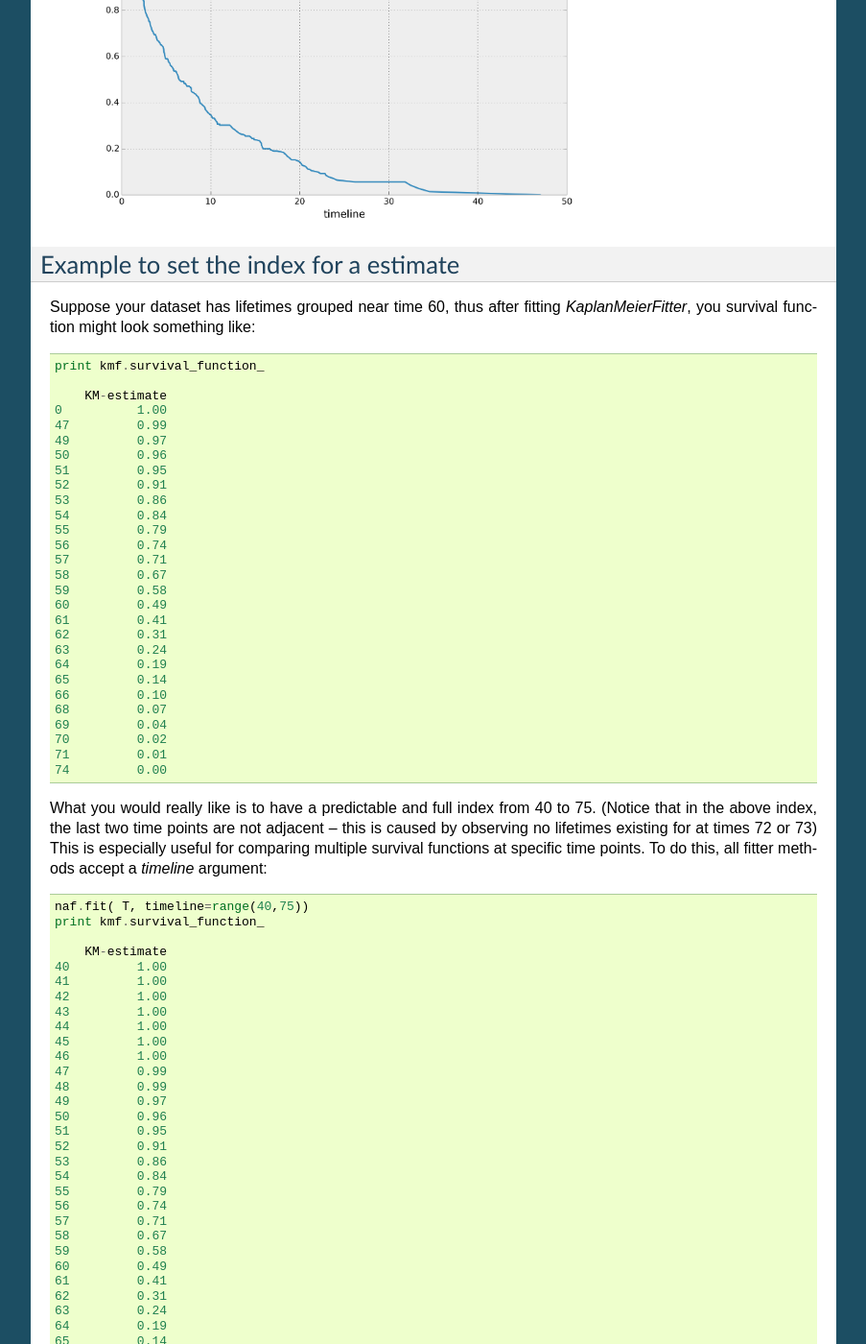
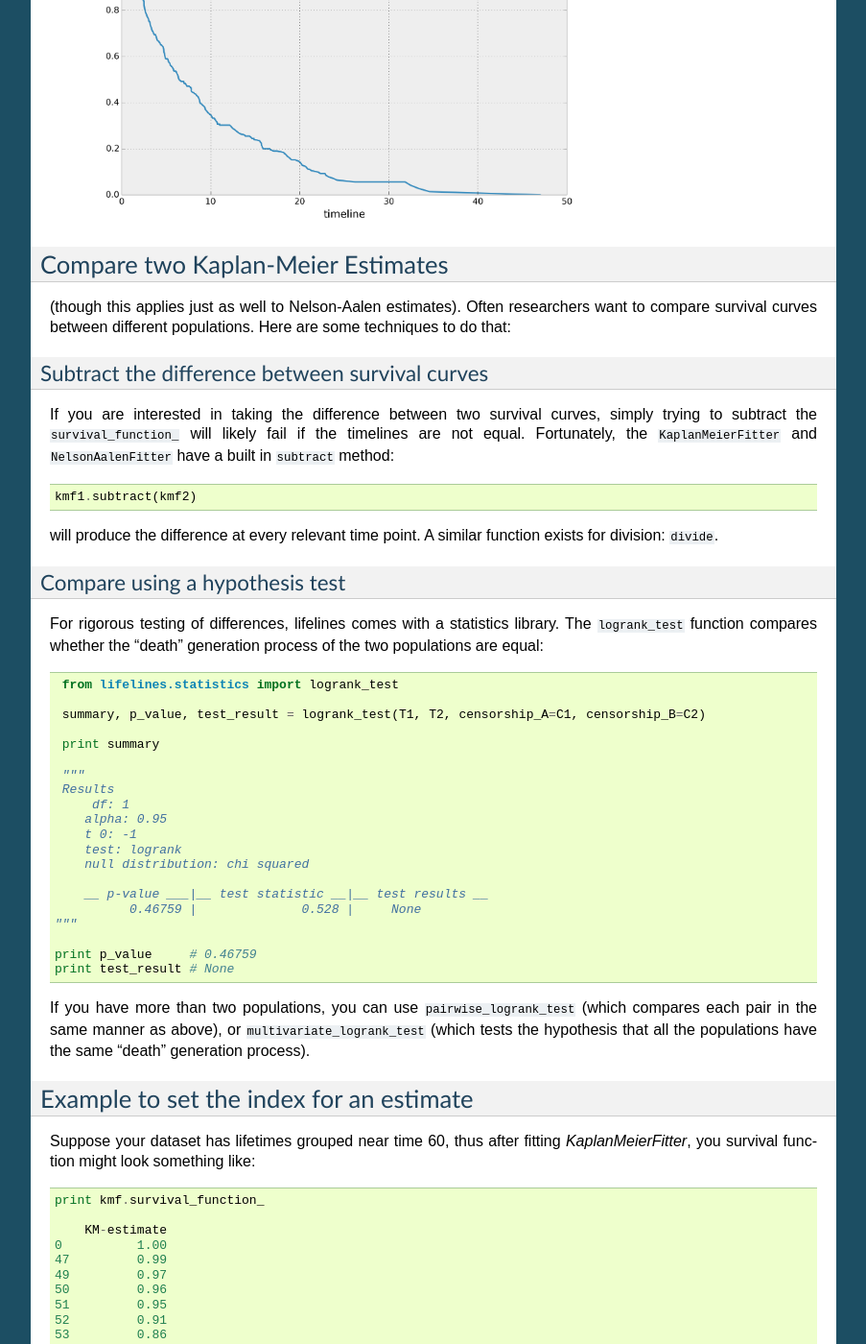
Before and after one commit to CamDavidsonPilon/lifelines, a Sphinx documentation site: the page built from docs/examples.rst, in a window 1280 px wide and 1400 px high, scrolled down 2407 px. Shown: the whole window at 96% size, without its empty margins (198-1101 px from the left). Built offline with Sphinx 7.4.7, drawn with Linux system fonts in a browser that asks for light colours; formulas are drawn with MathJax 3; some of the changed text lies outside the part shown.

Commit message:
adding subtract and divide function, which closes #33. Adding new docs on tests

```diff
--- a/docs/examples.rst
+++ b/docs/examples.rst
@@ -105,8 +105,62 @@ Hide confidence intervals
    :height: 300
 
 
+Compare two Kaplan-Meier Estimates
+##############################################
 
-Example to set the index for a estimate
+(though this applies just as well to Nelson-Aalen estimates). Often researchers want to compare
+survival curves between different populations. Here are some techniques to do that:
+
+Subtract the difference between survival curves
+^^^^^^^^^^^^^^^^^^^^^^^^^^^^^^^^^^^^^^^^^^^^^^^
+
+If you are interested in taking the difference between two survival curves, simply trying to
+subtract the ``survival_function_`` will likely fail if the timelines are not equal. Fortunately,
+the ``KaplanMeierFitter`` and ``NelsonAalenFitter`` have a built in ``subtract`` method:
+
+.. code-block:: python
+
+    kmf1.subtract(kmf2)
+
+will produce the difference at every relevant time point. A similar function exists for division: ``divide``.
+
+Compare using a hypothesis test
+^^^^^^^^^^^^^^^^^^^^^^^^^^^^^^^^^^^^^^^^^^^^^^^
+
+For rigorous testing of differences, lifelines comes with a statistics library. The ``logrank_test`` function
+compares whether the "death" generation process of the two populations are equal:
+
+.. code-block:: python
+
+    from lifelines.statistics import logrank_test
+
+    summary, p_value, test_result = logrank_test(T1, T2, censorship_A=C1, censorship_B=C2)
+
+    print summary
+
+    """
+    Results
+        df: 1
+       alpha: 0.95
+       t 0: -1
+       test: logrank
+       null distribution: chi squared
+
+       __ p-value ___|__ test statistic __|__ test results __
+             0.46759 |              0.528 |     None
+   """
+
+   print p_value     # 0.46759
+   print test_result # None
+
+
+If you have more than two populations, you can use ``pairwise_logrank_test`` (which compares
+each pair in the same manner as above), or ``multivariate_logrank_test`` (which tests the
+hypothesis that all the populations have the same "death" generation process).
+
+
+
+Example to set the index for an estimate
 ##############################################
 
 Suppose your dataset has lifetimes grouped near time 60, thus after fitting
--- a/docs/index.rst
+++ b/docs/index.rst
@@ -5,9 +5,6 @@
 
 lifelines
 =====================================
-
-.. image:: icon_25027.png
-   :height: 80
 
 The **lifelines** library provides a powerful tool for data analysts and scientists
 looking for methods to solve a common problem:
```
Also changed, not shown: 3 other files.
